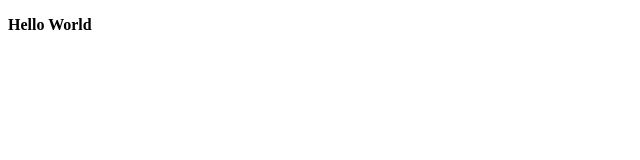
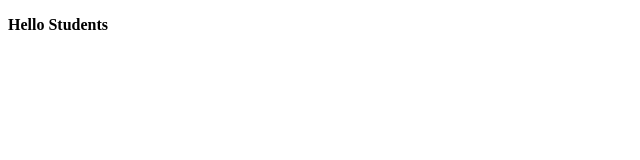
Before and after one commit to jziegelmayer-ieseg/demoWeb, a plain HTML site: page index.html in a window 1280 px wide. Shown: the full height of the page, 0-640 px from the left. Drawn offline with Linux system fonts and the light colour scheme.

Commit message:
Update index.html
Changed World to Students

```diff
--- a/index.html
+++ b/index.html
@@ -4,6 +4,6 @@
     <title>My Website</title>
   </head>
   <body>
-    <p><b>Hello World</b></p>
+    <p><b>Hello Students</b></p>
   </body>
 </html>
```
